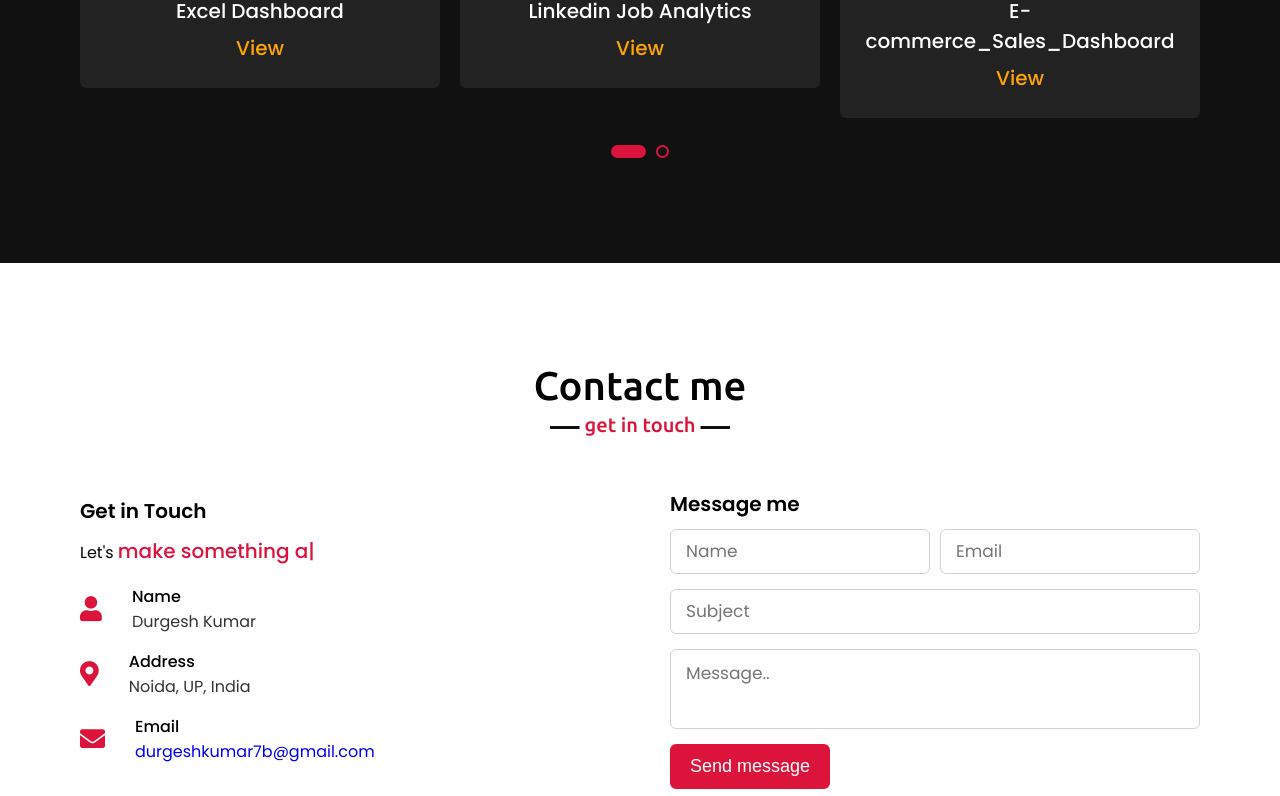
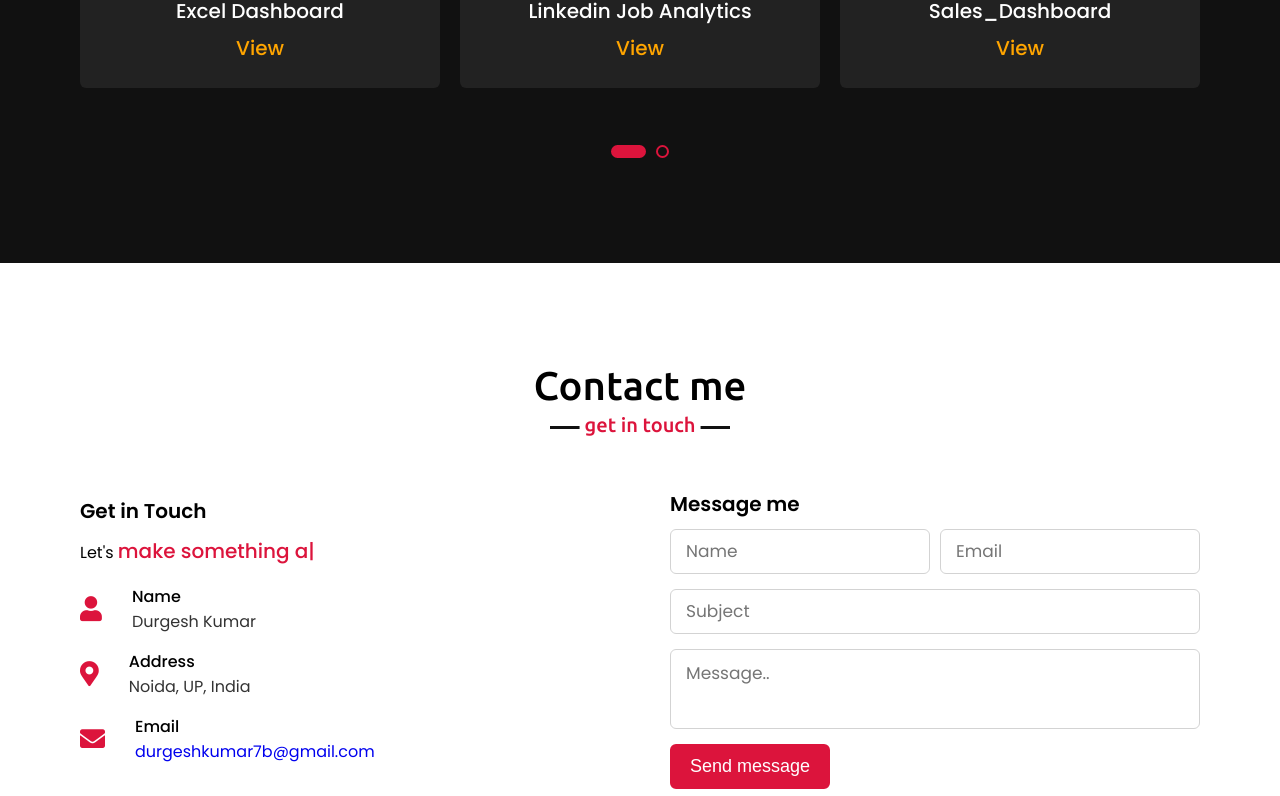
Before and after one commit to durgeshanalyst/durgeshanalyst.github.io, a plain HTML site: page index.html in a window 1280 px wide. Shown: the part 2859-3655 px from the top of the page. Drawn offline with nearby package versions, Linux system fonts and the light colour scheme.

Commit message:
Update index.html

```diff
--- a/index.html
+++ b/index.html
@@ -197,7 +197,7 @@
                     <div class="box">
                         <a href="https://github.com/durgeshanalyst/Ecommerce-Sales-analysis">
                         <img src="images/tableau.png" alt=""></a>
-                        <div class="text">E-commerce_Sales_Dashboard</div>
+                        <div class="text">Sales_Dashboard</div>
                         <a href="https://github.com/durgeshanalyst/Ecommerce-Sales-analysis"target="_blank"><div class="text-6">View</div></a>
                     </div>
                 </div>
```
